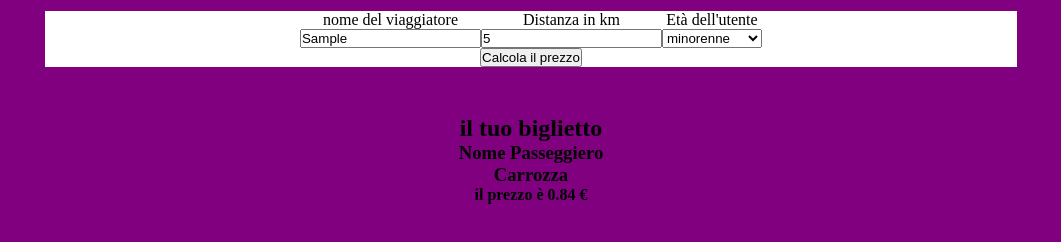
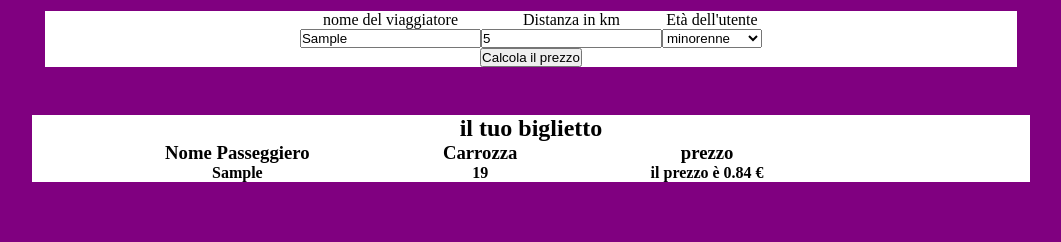
Before and after one commit to CarloFanelli/js-biglietto-treno-form, a plain HTML site: page index.html in a window 1280 px wide. Both pictures are taken after typing "Sample", "5" into the empty fields and a click on the button "Calcola il prezzo". Shown: the part 90-332 px from the top of the page, without its empty margins (109-1170 px from the left). Drawn offline with Linux system fonts and the light colour scheme.

Commit message:
fix the price calculator and add some ugly css

```diff
--- a/assets/css/style.css
+++ b/assets/css/style.css
@@ -31,6 +31,10 @@ h1{
     justify-content: center;
 }
 
+.space-evenly{
+    justify-content: space-evenly;
+}
+
 .row{
 padding: 1rem;
 }
--- a/assets/js/main.js
+++ b/assets/js/main.js
@@ -7,30 +7,31 @@ va applicato uno sconto del 40% per gli over 65.
  */
 
 
-
-//Il numero di chilometri da percorrere
-
-// età del passeggiero
-
-//calcolo il prezzo in base all'età
-
 let priceAge;
 
 document.getElementById('priceButton').addEventListener('click', function (e) {
 
    // console.log('ciao'); - debug
 
+   //Il numero di chilometri da percorrere
+
     const kmDOM = document.getElementById('km').valueAsNumber;
 
     console.log(kmDOM);
+
+    // età del passeggiero
 
     const ageUserDOM = document.getElementById('ageUser').value;
 
     console.log(ageUserDOM);
 
+    //prezzo temporaneo senza sconti
+
     const kmPrice = 0.21;
 
     let temporaryPrice = kmDOM * kmPrice;
+
+    //calcolo il prezzo in base all'età
 
     if (ageUserDOM == 'minorenne') {
 
@@ -47,9 +48,20 @@ document.getElementById('priceButton').addEventListener('click', function (e) {
     //stampo il prezzo e i dettagli
     const resultDOM = document.getElementById('priceResult');
 
-    const nomePasseggieroDOM = document.getElementById('userName').value;
+    resultDOM.innerHTML = 'il prezzo è ' + priceAge.toFixed(2) + ' €';
 
-    console.log('nomePasseggieroDOM');
+    const carrozzaDOM = document.getElementById('carrozza');
 
-    resultDOM.innerHTML = 'il prezzo è ' + priceAge.toFixed(2) + ' €';
+    carrozzaDOM.innerHTML = (Math.random()*20).toFixed();
+
+    //passeggiero nome
+
+    const userDOM = document.getElementById('username').value;
+
+    console.log(userDOM);
+
+    const nomePasseggieroDOM = document.getElementById('nomePasseggiero');
+
+    nomePasseggieroDOM.innerHTML = userDOM;
+
 });
--- a/index.html
+++ b/index.html
@@ -18,8 +18,8 @@
                 <div class="col-8  d-flex align-center bg-white">
                     <div id="myForm" class=" d-flex ">
                         <div class="d-flex flex-col">
-                            <label for="userName">nome del viaggiatore</label>
-                            <input type="text" id="userName"
+                            <label for="username">nome del viaggiatore</label>
+                            <input type="text" id="username"
                                 placeholder="nome e cognome">
                         </div>
 
@@ -30,7 +30,7 @@
 
                         <div class="d-flex flex-col">
                             <label for="ageUser">Età dell'utente</label>
-                            <select name="ageUser" id="ageUser">
+                            <select id="ageUser">
                                 <option value="minorenne">minorenne</option>
                                 <option value="maggiorenne">maggiorenne</option>
                                 <option value="over65">over 65</option>
@@ -51,23 +51,26 @@
 
         <div class="container">
             <div class="row">
-                <div class="col-8">
+                <div class="col-8 bg-white">
                     <h2>il tuo biglietto</h2>
                 </div>
-                <div class="col-8">
+                <div class="col-8 d-flex bg-white space-evenly">
 
                     <div>
                         <h3>Nome Passeggiero</h3>
                         <h4 id="nomePasseggiero"></h4>
                     </div>
+
                     <div>
                         <h3>Carrozza</h3>
                         <h4 id="carrozza"></h4>
                     </div>
-                    <div></div>
+                    <div>
+                        <h3>prezzo</h3>
+                        <h4 id="priceResult"></h4>
+                    </div>
                     <div></div>
 
-                    <h4 id="priceResult"></h4>
                 </div>
             </div>
         </div>
```
